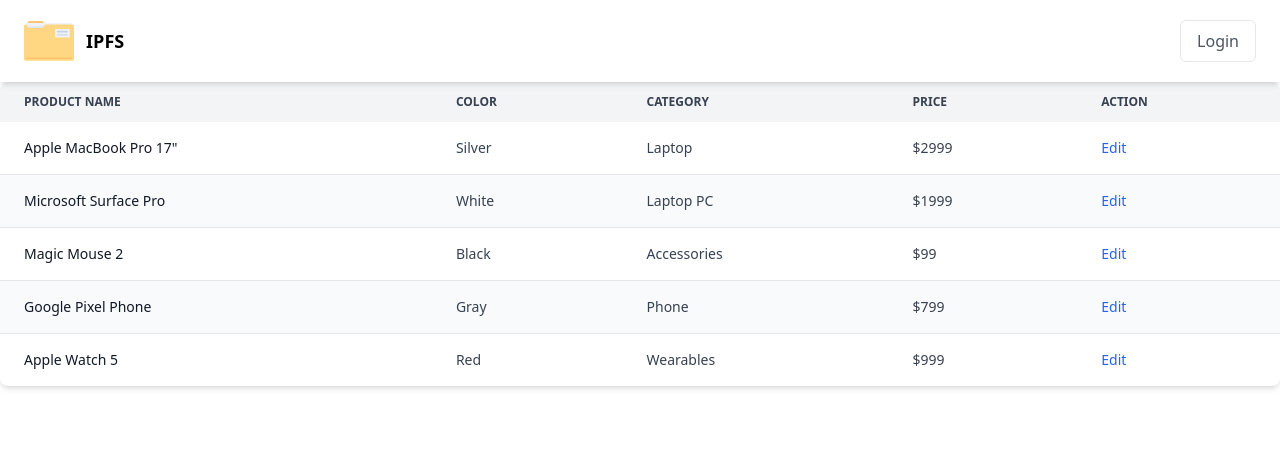
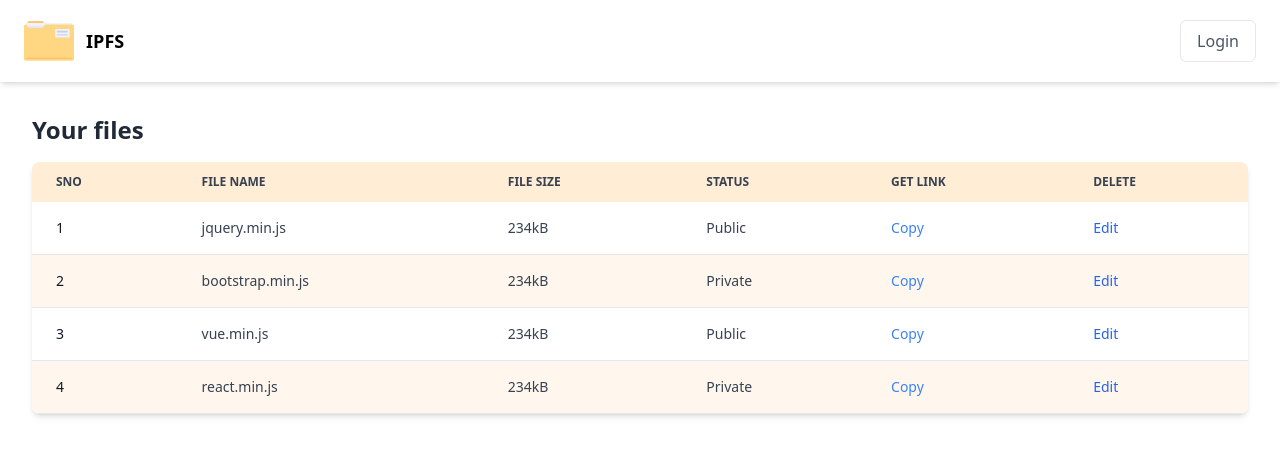
Before and after one commit to HarshitSahu01/ipfs-decentralised-cdn, a Vue app in the folder vue-frontend/: page /dashboard in a window 1280 px wide. Shown: the top 456 px of the page. Built offline with nearby package versions, Linux system fonts and the light colour scheme.

Commit message:
modified:   vue-frontend/src/Pages/DashboardPage.vue

```diff
--- a/vue-frontend/src/Pages/DashboardPage.vue
+++ b/vue-frontend/src/Pages/DashboardPage.vue
@@ -1,106 +1,47 @@
 <template>
-    <div class="relative overflow-x-auto shadow-md sm:rounded-lg">
+    <p class="text-2xl font-semibold text-gray-800 mx-8 pt-8 pb-4">
+        Your files
+    </p>
+    <div class="relative overflow-x-auto shadow-md sm:rounded-lg md:mx-8">
         <table class="w-full text-sm text-left rtl:text-right text-gray-700">
-            <thead class="text-xs text-gray-700 uppercase bg-gray-100">
+            <thead class="text-xs text-gray-700 uppercase bg-orange-100">
                 <tr>
                     <th scope="col" class="px-6 py-3">
-                        Product name
+                        Sno
                     </th>
                     <th scope="col" class="px-6 py-3">
-                        Color
+                        File Name
                     </th>
                     <th scope="col" class="px-6 py-3">
-                        Category
+                        File Size
                     </th>
                     <th scope="col" class="px-6 py-3">
-                        Price
+                        Status
                     </th>
                     <th scope="col" class="px-6 py-3">
-                        Action
+                        Get Link
+                    </th>
+                    <th scope="col" class="px-6 py-3">
+                        Delete
                     </th>
                 </tr>
             </thead>
             <tbody>
-                <tr class="odd:bg-white even:bg-gray-50 border-b border-gray-200">
+                <tr class="odd:bg-white even:bg-orange-50 border-b border-gray-200" v-for="file in files" :key="file.id">
                     <th scope="row" class="px-6 py-4 font-medium text-gray-900 whitespace-nowrap">
-                        Apple MacBook Pro 17"
+                        {{ file.id }}
                     </th>
                     <td class="px-6 py-4">
-                        Silver
+                        {{ file.name }}
                     </td>
                     <td class="px-6 py-4">
-                        Laptop
+                        {{ file.size }}
                     </td>
                     <td class="px-6 py-4">
-                        $2999
+                        {{ file.status }}
                     </td>
-                    <td class="px-6 py-4">
-                        <a href="#" class="font-medium text-blue-600 hover:underline">Edit</a>
-                    </td>
-                </tr>
-                <tr class="odd:bg-white even:bg-gray-50 border-b border-gray-200">
-                    <th scope="row" class="px-6 py-4 font-medium text-gray-900 whitespace-nowrap">
-                        Microsoft Surface Pro
-                    </th>
-                    <td class="px-6 py-4">
-                        White
-                    </td>
-                    <td class="px-6 py-4">
-                        Laptop PC
-                    </td>
-                    <td class="px-6 py-4">
-                        $1999
-                    </td>
-                    <td class="px-6 py-4">
-                        <a href="#" class="font-medium text-blue-600 hover:underline">Edit</a>
-                    </td>
-                </tr>
-                <tr class="odd:bg-white even:bg-gray-50 border-b border-gray-200">
-                    <th scope="row" class="px-6 py-4 font-medium text-gray-900 whitespace-nowrap">
-                        Magic Mouse 2
-                    </th>
-                    <td class="px-6 py-4">
-                        Black
-                    </td>
-                    <td class="px-6 py-4">
-                        Accessories
-                    </td>
-                    <td class="px-6 py-4">
-                        $99
-                    </td>
-                    <td class="px-6 py-4">
-                        <a href="#" class="font-medium text-blue-600 hover:underline">Edit</a>
-                    </td>
-                </tr>
-                <tr class="odd:bg-white even:bg-gray-50 border-b border-gray-200">
-                    <th scope="row" class="px-6 py-4 font-medium text-gray-900 whitespace-nowrap">
-                        Google Pixel Phone
-                    </th>
-                    <td class="px-6 py-4">
-                        Gray
-                    </td>
-                    <td class="px-6 py-4">
-                        Phone
-                    </td>
-                    <td class="px-6 py-4">
-                        $799
-                    </td>
-                    <td class="px-6 py-4">
-                        <a href="#" class="font-medium text-blue-600 hover:underline">Edit</a>
-                    </td>
-                </tr>
-                <tr>
-                    <th scope="row" class="px-6 py-4 font-medium text-gray-900 whitespace-nowrap">
-                        Apple Watch 5
-                    </th>
-                    <td class="px-6 py-4">
-                        Red
-                    </td>
-                    <td class="px-6 py-4">
-                        Wearables
-                    </td>
-                    <td class="px-6 py-4">
-                        $999
+                    <td class="px-6 py-4 text-blue-500 hover:cursor-pointer">
+                        Copy
                     </td>
                     <td class="px-6 py-4">
                         <a href="#" class="font-medium text-blue-600 hover:underline">Edit</a>
@@ -115,6 +56,36 @@
 <script>
 export default {
     name: 'DashboardPage',
+    setup(){
+        return {
+            files: [
+                {
+                    id: 1,
+                    name: 'jquery.min.js',
+                    size: '234kB',
+                    status: 'Public'
+                },
+                {
+                    id: 2,
+                    name: 'bootstrap.min.js',
+                    size: '234kB',
+                    status: 'Private'
+                },
+                {
+                    id: 3,
+                    name: 'vue.min.js',
+                    size: '234kB',
+                    status: 'Public'
+                },
+                {
+                    id: 4,
+                    name: 'react.min.js',
+                    size: '234kB',
+                    status: 'Private'
+                }
+            ]
+        }
+    }
 };
 </script>
 
```
